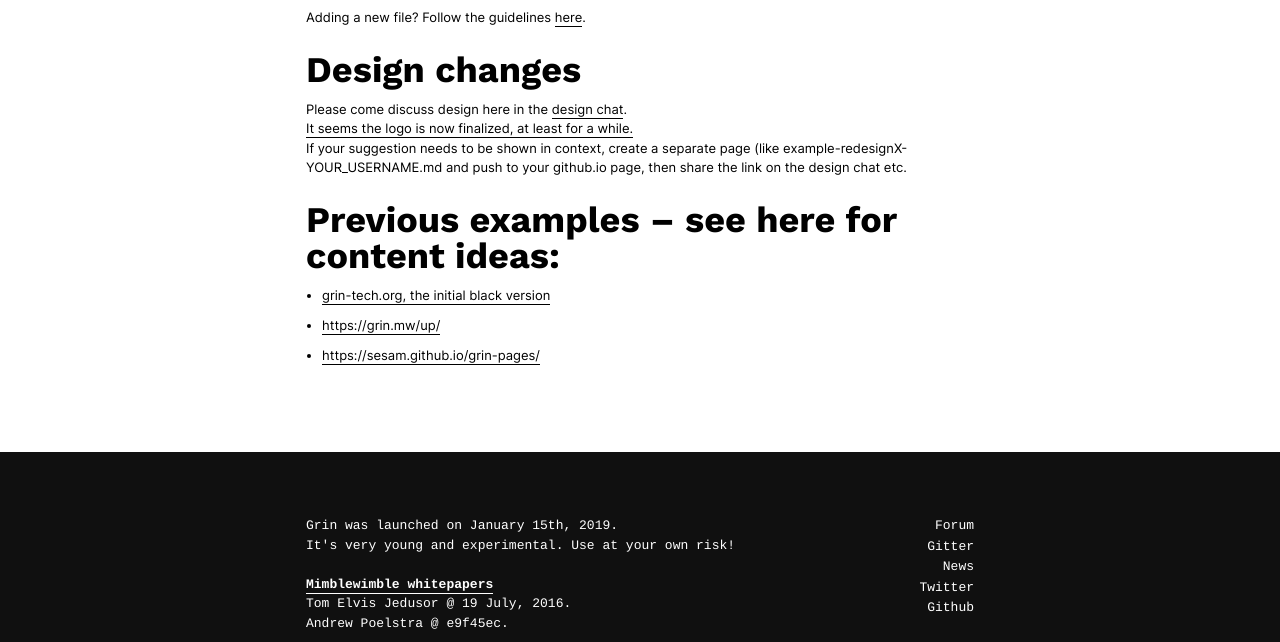
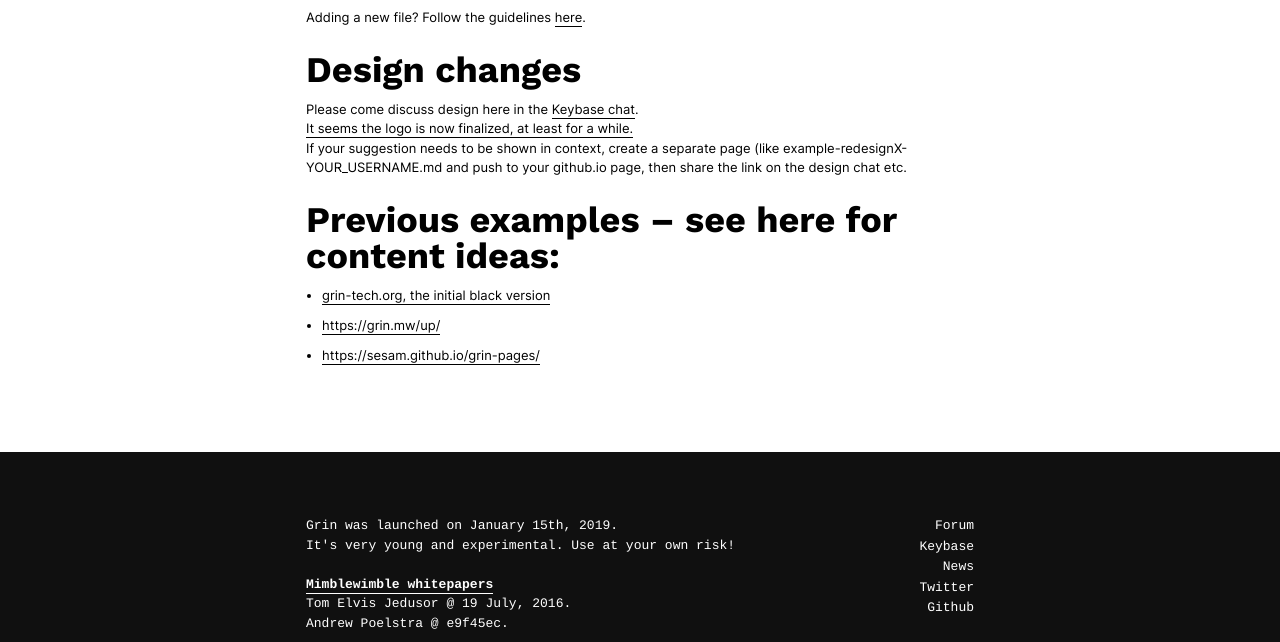
Before and after one commit to mimblewimble/site, a Jekyll site: the page built from page-contribution-howto.md, in a window 1280 px wide and 900 px high, scrolled down 785 px. Shown: the part 159-801 px from the top of the window. Built offline with Jekyll 4.4.1, drawn with Linux system fonts in a browser that asks for light colours; nearby versions of some CDN libraries.

Commit message:
fix: replace gitter links with keybase

```diff
--- a/_includes/footer.html
+++ b/_includes/footer.html
@@ -13,7 +13,7 @@
     </p>
     <div class="footer-links">
       <a href="https://forum.grin.mw">Forum</a>
-      <a href="https://gitter.im/grin_community/Lobby">Gitter</a>
+      <a href="https://keybase.io/team/grincoin">Keybase</a>
       <a href="https://grinnews.substack.com/">News</a>
       <a href="https://twitter.com/grinmw">Twitter</a>
       <a href="https://github.com/mimblewimble/grin">Github</a>
--- a/page-contribution-howto.md
+++ b/page-contribution-howto.md
@@ -38,7 +38,7 @@
 Adding a new file? Follow the guidelines [here](https://github.com/mmistakes/so-simple-theme#structure).
 
 ## Design changes
-Please come discuss design here in the [design chat](https://gitter.im/grin_community/design).
+Please come discuss design here in the [Keybase chat](https://keybase.io/team/grincoin).
 [It seems the logo is now finalized, at least for a while.](https://github.com/mimblewimble/site/issues/7)
 If your suggestion needs to be shown in context, create a separate page (like example-redesignX-YOUR_USERNAME.md and push to your github.io page, then share the link on the design chat etc.
 
```
Also changed, not shown: open-research-problems.md (+1 -1 lines).
